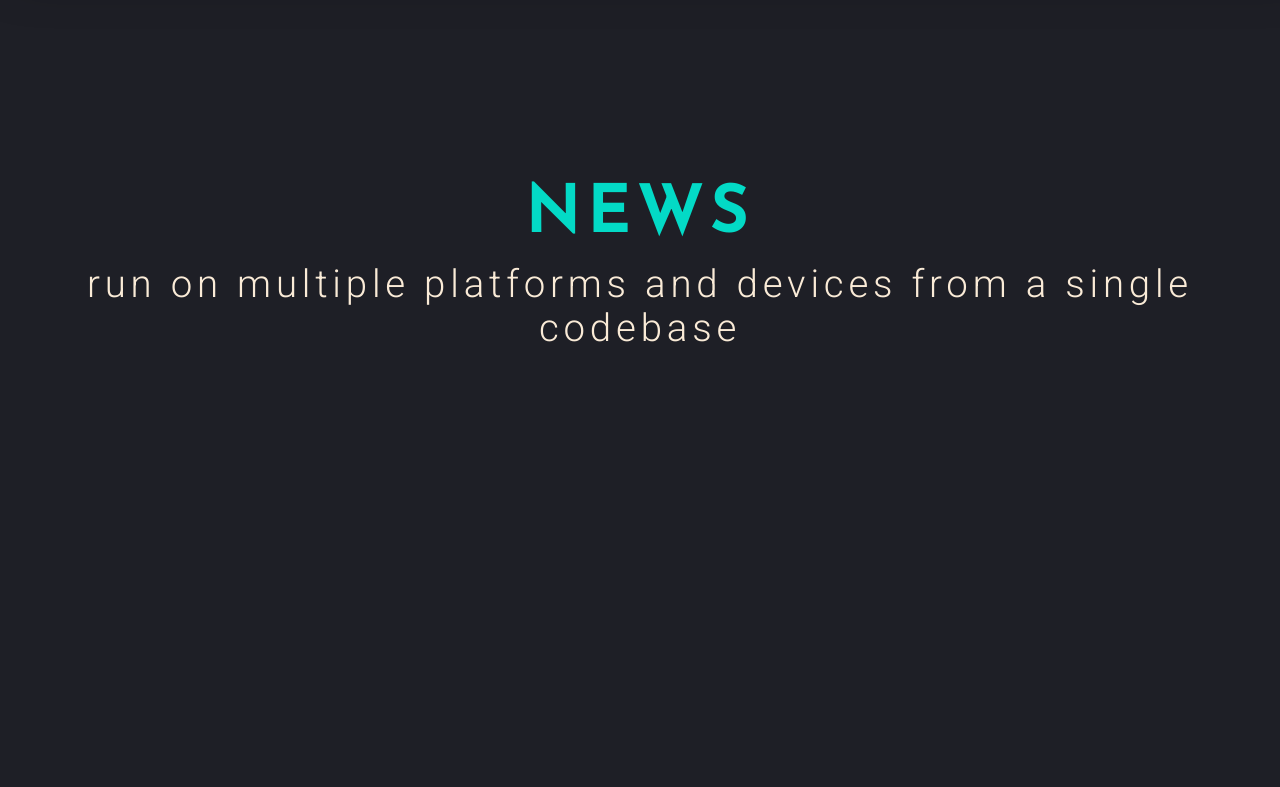
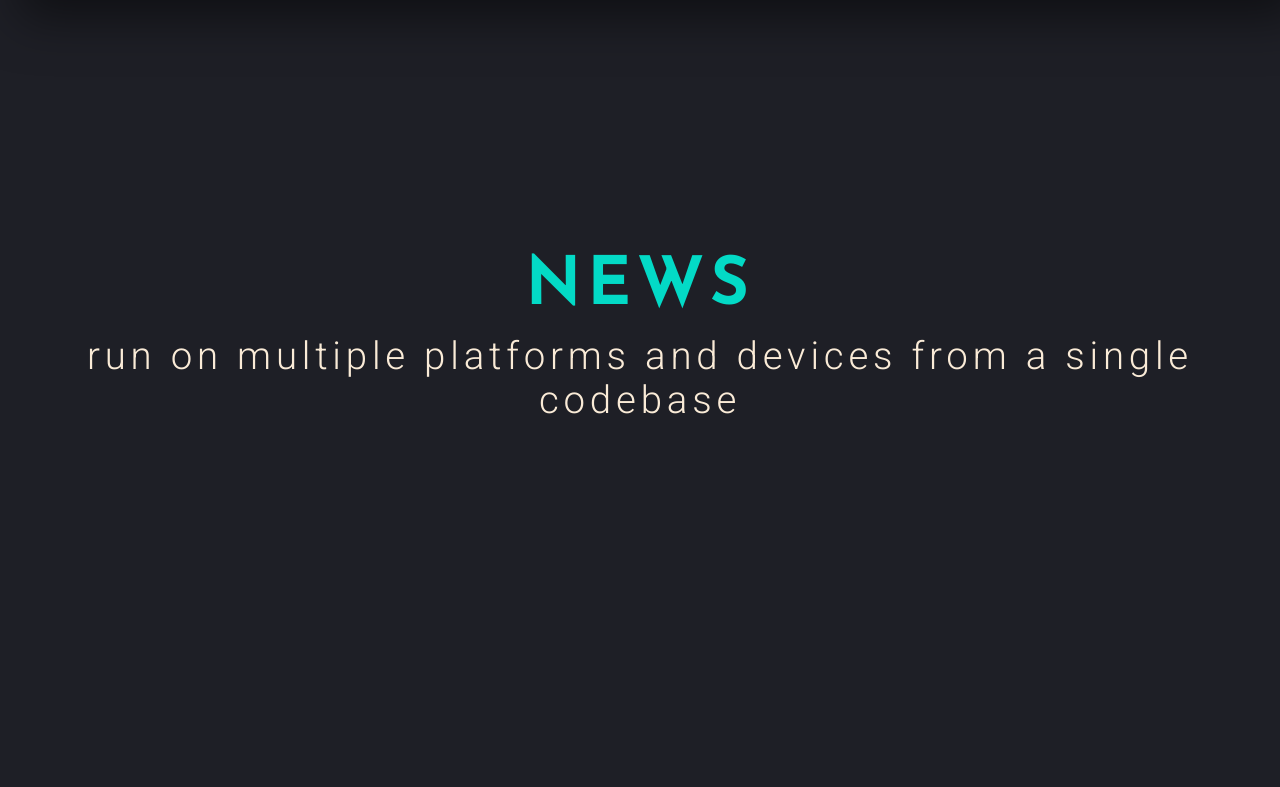
Before and after one commit to Aftabmalik18/NEXORA, a plain HTML site: page index.html in a window 1280 px wide. Shown: the part 683-1470 px from the top of the page. Drawn offline with nearby package versions, Linux system fonts and the light colour scheme; a script that the page names is missing.

Commit message:
Update style.css

```diff
--- a/style.css
+++ b/style.css
@@ -14,7 +14,7 @@ body {
   flex-direction: column;
   justify-content: center;
   align-items: center;
-  height: 79vh;
+  height: 85vh;
   position: relative;
   background-color: #1e1f26;
   text-align: center;
```
